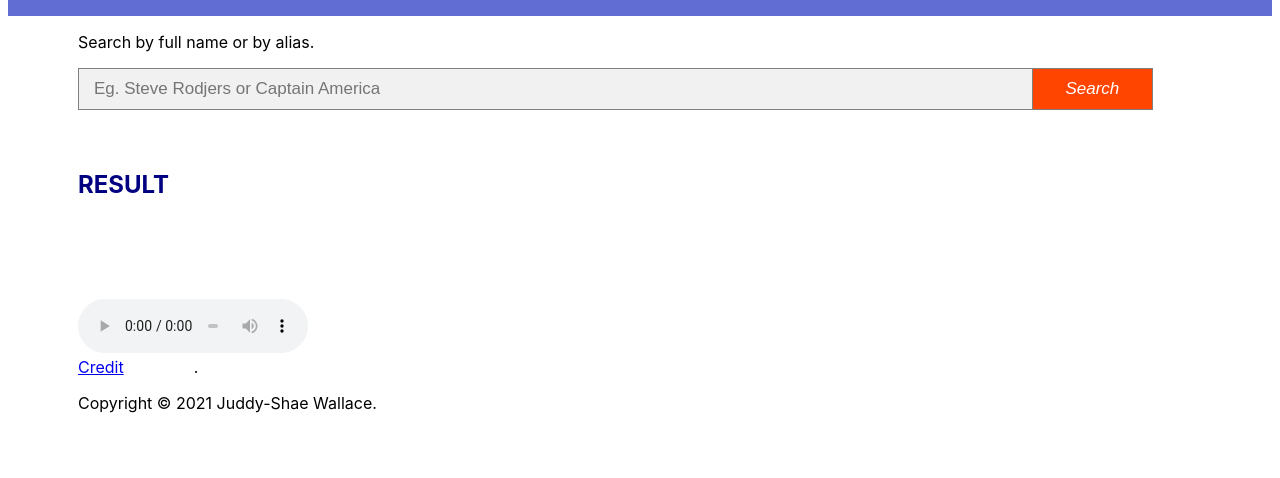
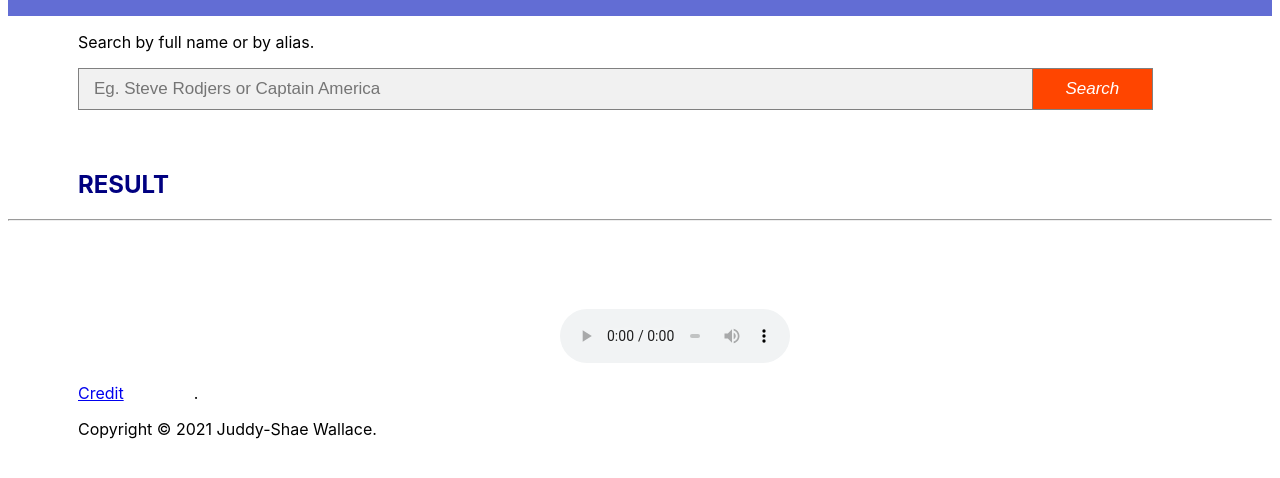
Before and after one commit to shae1994/info2180-lab4, a plain HTML site: page index.html in a window 1280 px wide. Shown: the part 106-584 px from the top of the page. Drawn offline with nearby package versions, Linux system fonts and the light colour scheme.

```diff
--- a/app.js
+++ b/app.js
@@ -1,7 +1,5 @@
-
 
 $(document).ready(function() {
-
     $("form").submit(function(e) {
         e.preventDefault();
         $("button").click(function(){
--- a/index.html
+++ b/index.html
@@ -24,6 +24,7 @@
     <br>
     <br>
     <h2> RESULT</h2>
+    <hr>
     <div class="sp">
         <br>
         <div id="result"></div>
@@ -33,7 +34,7 @@
     <br>
     <br>
 </main>
-    <audio id="playme" controls autoplay >
+    <audio class="center" id="playme" controls autoplay >
     <source src="Theme.mp3" type="audio/ogg">
     <source src="Theme.ogg" type="audio/mpeg">
   </audio>
--- a/styles.css
+++ b/styles.css
@@ -31,6 +31,12 @@
     padding-left: 15px;
     align-self: center;
   }
+
+  .center {
+    margin-left: auto;
+    margin-right: auto;
+    display: block
+}
 
   form.search button {
     float: left;
```
Also changed, not shown: 1 other file.
